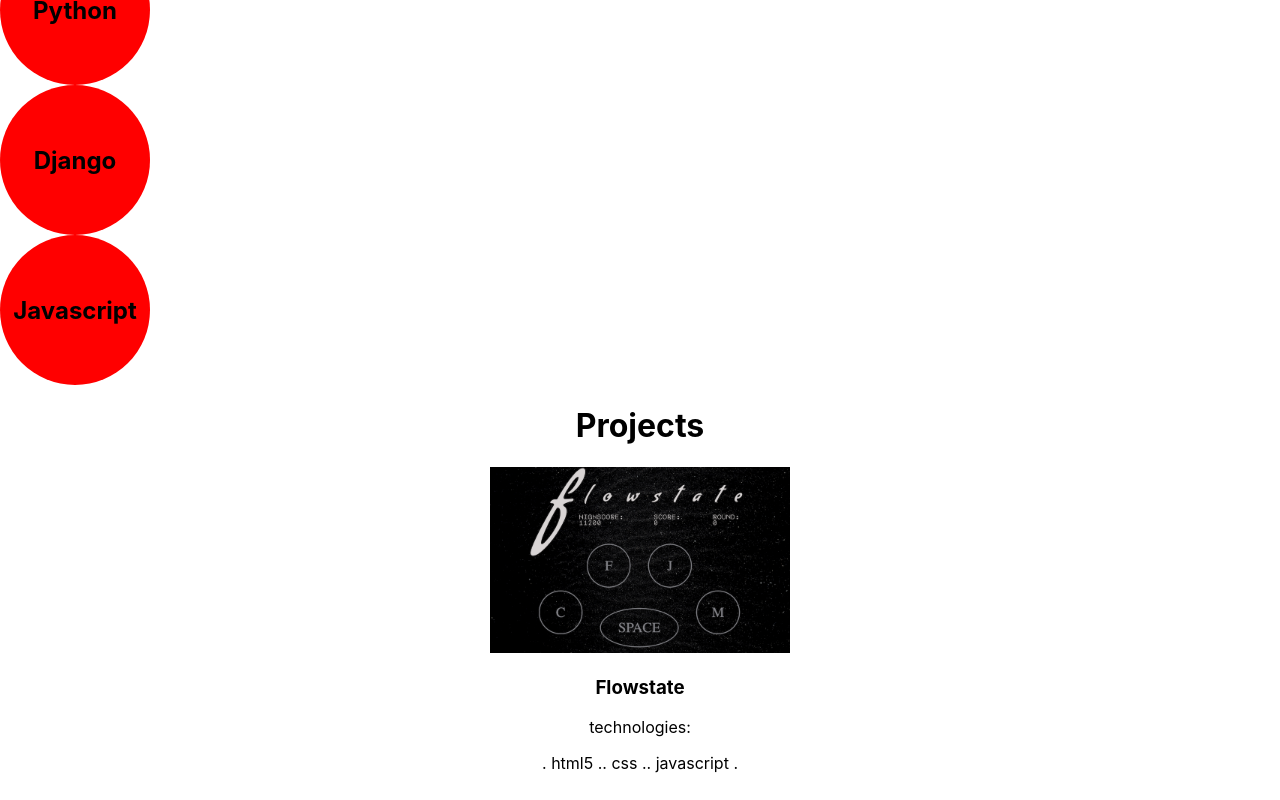
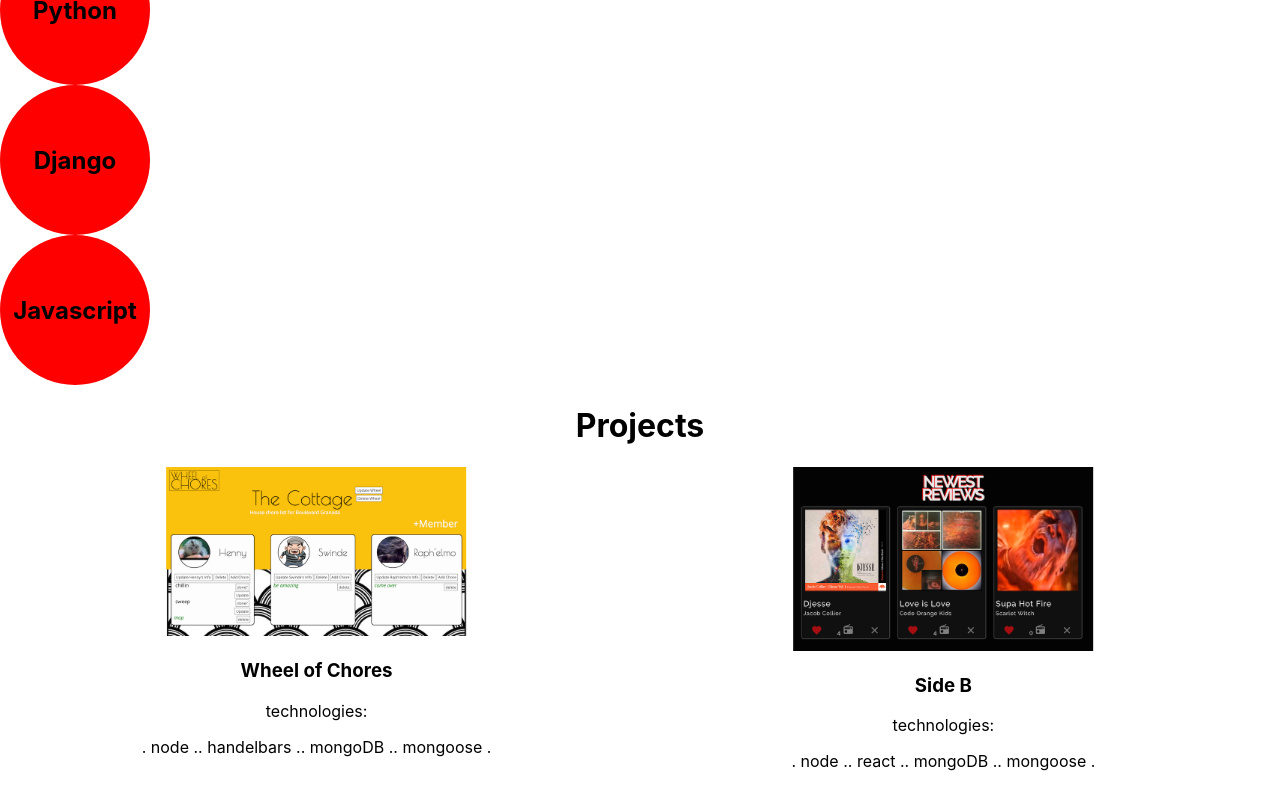
Before and after one commit to 11hkella/Portfolio, a React (Create React App) app: page / in a window 1280 px wide. Shown: the part 1099-1899 px from the top of the page. Before the commit the page ends 1872 px from the top, so only its background shows below. Built offline with nearby package versions, Linux system fonts and the light colour scheme.

Commit message:
added carousel component

```diff
--- a/package.json
+++ b/package.json
@@ -5,7 +5,8 @@
   "dependencies": {
     "react": "^16.11.0",
     "react-dom": "^16.11.0",
-    "react-scripts": "3.2.0"
+    "react-scripts": "3.2.0",
+    "styled-components": "^4.4.1"
   },
   "scripts": {
     "start": "react-scripts start",
--- /dev/null
+++ b/src/Carousel.css
@@ -0,0 +1,20 @@
+.carousel-wrapper .slider{
+    position: absolute;
+    width: 60px;
+    height: 60px;
+    transition: transform 100ms ease-in-out;
+}
+
+.carousel-wrapper .slider:hover{
+    transform: scale(1.06, 1.06)
+}
+
+.carousel-wrapper .prev{
+    top: 48%;
+    left: 10px;
+}
+
+.carousel-wrapper .next{
+    top: 48%;
+    right: 10px;
+}
--- /dev/null
+++ b/src/Carousel.js
@@ -0,0 +1,125 @@
+import React, { Component } from 'react'
+import styled from 'styled-components'
+
+import './Carousel.css'
+
+const CarouselContainer = styled.div`
+    display: flex;
+    margin: 0 0 20px 20px;
+    transition: ${(props) => props.sliding ? 'none' :
+        'transform 1s ease'};
+
+    transform: ${(props) => {
+        if (!props.sliding) return 'translateX(calc(-50% - 20px))'
+        if (props.direction === 'prev') return 'translateX(calc(2 * (-50% - 20px)))'
+        return 'translateX(0%)'
+    }}
+`
+
+const Wrapper = styled.div`
+    width: 100%;
+    height: 100%;
+    overflow: hidden;
+    display: flex;
+    justify-content: center;
+    align-items: center;
+`
+
+const CarouselSlot = styled.div`
+    flex: 1 0 50%;
+    order: ${(props) => props.order}
+`
+
+export default class Carousel extends Component {
+
+    state = {
+        position: 0,
+        sliding: false,
+        direction: 'next',
+    }
+
+
+    getOrder(itemIndex) {
+        const { position } = this.state
+        const { children } = this.props
+        const numItems = children.length || 1
+
+        if (itemIndex - position < 0) {
+            return numItems - Math.abs(itemIndex - position)
+        }
+
+        return itemIndex - position
+    }
+
+
+    nextSlide = () => {
+        const { position } = this.state
+        const { children } = this.props
+        const numItems = children.length || 1
+        this.handleSliding('next',
+            position === numItems ? 0 : position + 1)
+    }
+
+
+    prevSlide = () => {
+        const { position } = this.state
+        const { children } = this.props
+        const numItems = children.length
+        this.handleSliding('prev',
+            position === 0 ? numItems - 1 : position - 1)
+    }
+
+
+    handleSliding = (direction, position) => {
+        this.setState({
+            sliding: true,
+            direction,
+            position,
+        })
+
+        setTimeout(() => {
+            this.setState({
+                sliding: false
+            })
+        }, 50)
+    }
+
+
+    render() {
+        const { children } = this.props
+
+        return (
+            <div className='carousel-wrapper'>
+                <Wrapper>
+                    <CarouselContainer
+                        sliding={this.state.sliding}
+                        direction={this.state.direction}>
+
+                        {children.map((child, i) => {
+
+                            return <CarouselSlot
+                                key={i}
+                                order={this.getOrder(i)} >
+                                {child}
+                            </CarouselSlot>
+
+                        })}
+
+                    </CarouselContainer>
+                </Wrapper>
+                {/* <img
+                    src='/svg/keyboard_arrow_left-24px.svg'
+                    alt='back'
+                    className='slider prev'
+                    onClick={this.prevSlide} />
+
+                <img
+                    src='/svg/keyboard_arrow_right-24px.svg'
+                    alt='next'
+                    className='slider next'
+                    onClick={this.nextSlide} /> */}
+
+            </div >
+        )
+    }
+}
--- a/src/Projects.js
+++ b/src/Projects.js
@@ -1,6 +1,7 @@
 import React, { Component } from 'react'
 
 import ProjectPiece from './ProjectPiece.js'
+import Carousel from './Carousel.js'
 
 export default class Projects extends Component {
   render() {
@@ -8,10 +9,29 @@ export default class Projects extends Component {
       <div className='project-container'>
         <h1>Projects</h1>
 
-        <ProjectPiece
-          source='images/Flowstate.png'
-          title='Flowstate'
-          technologies={['html5', 'css', 'javascript']} />
+        <Carousel>
+
+          <ProjectPiece
+            source='images/Flowstate.png'
+            title='Flowstate'
+            technologies={['html5', 'css', 'javascript']} />
+
+          <ProjectPiece
+            source='images/WheelOfChores.png'
+            title='Wheel of Chores'
+            technologies={['node', 'handelbars', 'mongoDB', 'mongoose']} />
+
+          <ProjectPiece
+            source='images/SideB.png'
+            title='Side B'
+            technologies={['node', 'react', 'mongoDB', 'mongoose']} />
+
+          <ProjectPiece
+            source='images/EmojiCam.png'
+            title='EmojiCam'
+            technologies={['node', 'react', 'PostgreSQL', 'Django']} />
+
+        </Carousel>
       </div>
     )
   }
```
Also changed, not shown: 1 other file (tests, documents, lock files or other folders).
